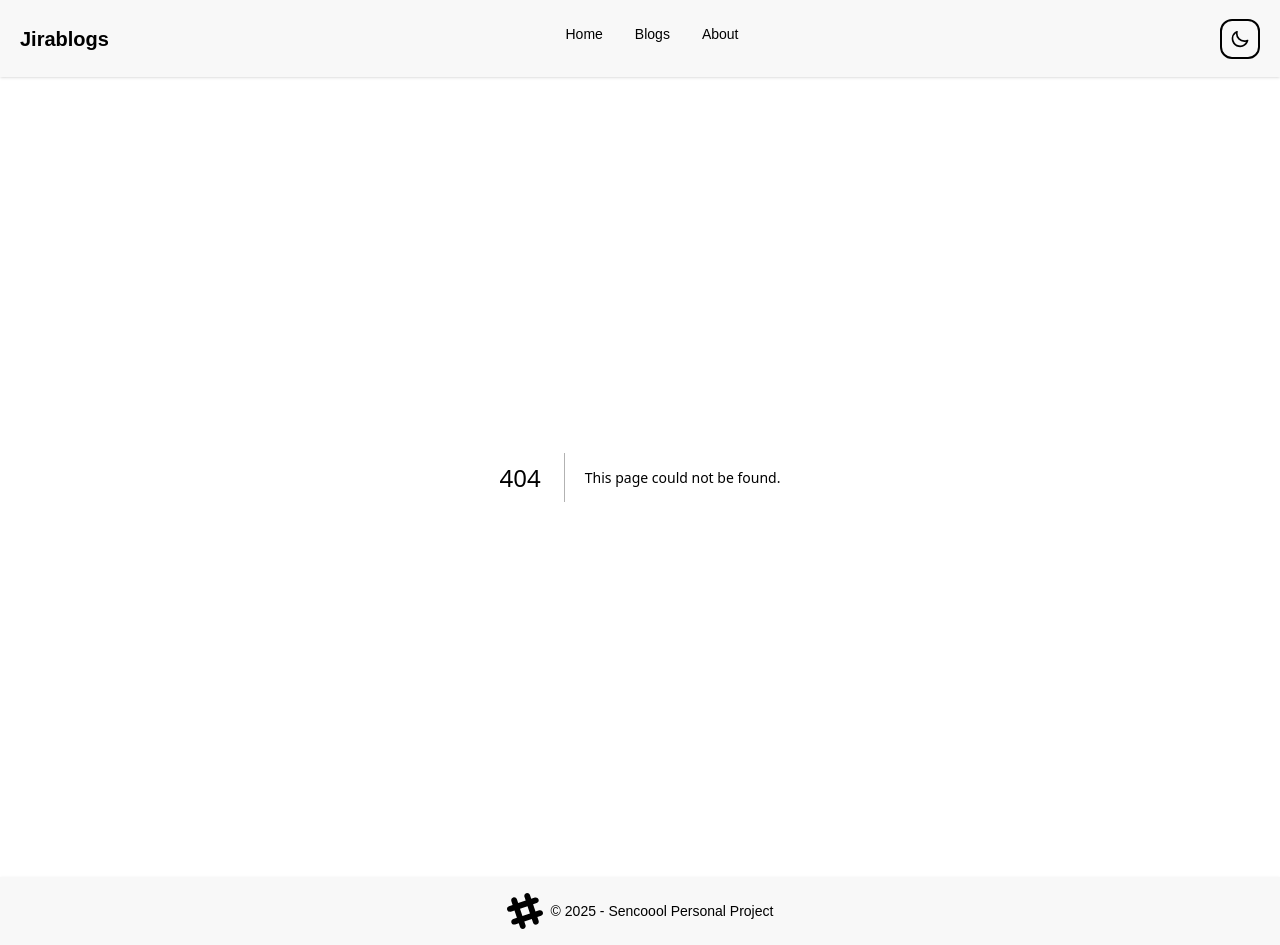
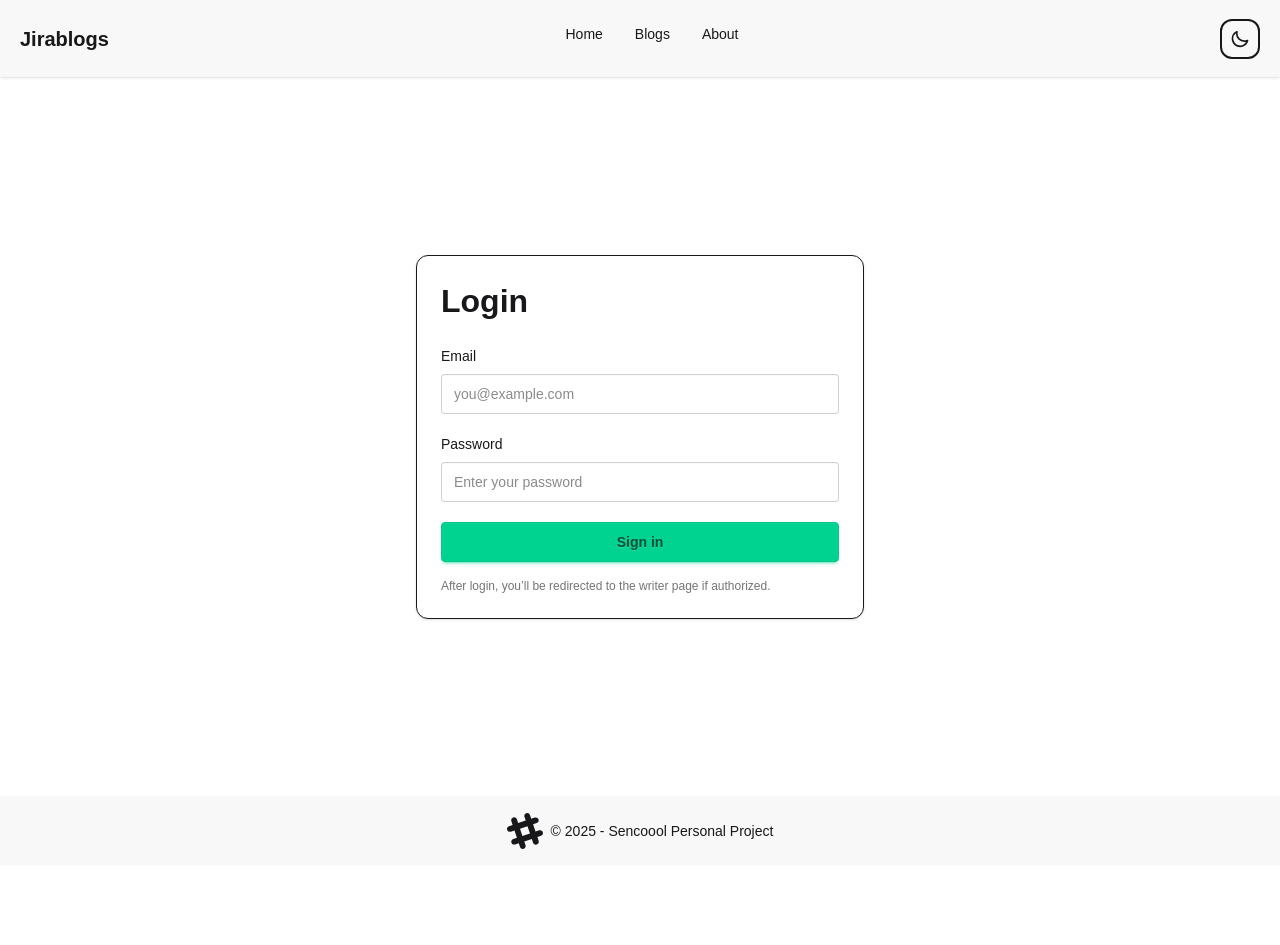
Before and after one commit to Sencoool/next-prisma-blogs, a Next.js app: page /login in a window 1280 px wide. Before the commit this address had no page. After the commit the page ends 865 px from the top, so only its background shows below. Built offline with nearby package versions, Linux system fonts and the light colour scheme.

Commit message:
feat: implements login page

```diff
--- a/app/api/authentication/login/route.ts
+++ b/app/api/authentication/login/route.ts
@@ -21,6 +21,7 @@ export async function POST(req: NextRequest) {
   try {
     const body = await req.json();
     const parsed = LoginSchema.safeParse(body);
+
     if (!parsed.success) {
       return NextResponse.json(
         { error: "Invalid credentials" },
--- a/app/api/authentication/register/route.ts
+++ b/app/api/authentication/register/route.ts
@@ -13,9 +13,9 @@ const RegisterSchema = z.object({
     .max(100),
 });
 
-export async function POST(req: NextRequest) {
+export async function POST(request: NextRequest) {
   try {
-    const json = await req.json();
+    const json = await request.json();
     const parsed = RegisterSchema.safeParse(json);
     if (!parsed.success) {
       return NextResponse.json(
--- a/app/components/RichTextEditor.tsx
+++ b/app/components/RichTextEditor.tsx
@@ -1,6 +1,6 @@
 "use client";
 
-import { useEffect, useCallback } from "react";
+import { useEffect } from "react";
 import { useEditor, EditorContent, Editor } from "@tiptap/react";
 import StarterKit from "@tiptap/starter-kit";
 import Underline from "@tiptap/extension-underline"; // Needed for underline support
@@ -62,20 +62,18 @@ export default function Tiptap({
   }
 
   // Toggle heading (if already active = revert to paragraph)
-  const applyHeading = useCallback(
-    (level: HeadingLevel) => {
+  function applyHeading(level: HeadingLevel) {
+    if (!editor) return; // guard: editor can be null on first render
     if (editor.isActive("heading", { level })) {
       editor.chain().focus().setParagraph().run();
     } else {
       editor.chain().focus().toggleHeading({ level }).run();
     }
-    },
-    [editor]
-  );
+  }
 
-  // Image upload handler
-  const handleImageUpload = useCallback(
-    (event: React.ChangeEvent<HTMLInputElement>) => {
+  // Image upload handler (no useCallback)
+  function handleImageUpload(event: React.ChangeEvent<HTMLInputElement>) {
+    if (!editor) return; // guard: editor can be null on first render
     const files = Array.from(event.target.files || []);
     if (!files.length) return;
 
@@ -86,7 +84,6 @@ export default function Tiptap({
         file.type === "image/jpeg" ||
         file.type === "image/png" ||
         file.type === "image/webp";
-
       if (!isValidType) {
         errors.push(`${file.name}: only JPG / PNG / WEBP allowed`);
         return;
@@ -108,12 +105,9 @@ export default function Tiptap({
     if (errors.length) {
       alert("Image upload issues:\n" + errors.join("\n"));
     }
-
-      // Reset input value so the same file can be selected again if needed
+    // Reset so the same file can be selected again
     event.target.value = "";
-    },
-    [editor]
-  );
+  }
 
   // Helper for toolbar buttons
   const btnClass = (active?: boolean) =>
--- /dev/null
+++ b/app/login/page.tsx
@@ -0,0 +1,111 @@
+"use client";
+
+import { useState } from "react";
+import { useRouter } from "next/navigation";
+import { email, z } from "zod";
+import axios from "axios";
+
+// Zod schema for form validation
+const LoginSchema = z.object({
+  email: z.email("Invalid email").trim().toLowerCase(),
+  password: z.string().min(8, "Password must be at least 8 characters"),
+});
+
+type LoginFields = z.infer<typeof LoginSchema>;
+
+export default function LoginPage() {
+  const router = useRouter();
+  const [form, setForm] = useState<LoginFields>({ email: "", password: "" });
+  const [submitting, setSubmitting] = useState(false);
+
+  async function onSubmit(e: React.FormEvent<HTMLFormElement>) {
+    e.preventDefault();
+
+    setSubmitting(true);
+    try {
+      await axios.post(
+        `${process.env.NEXT_PUBLIC_API_URL}/api/authentication/login`,
+        {
+          email: form.email,
+          password: form.password,
+        }
+      );
+      router.push("/posts/new"); // Redirect to writer page after login
+    } catch {
+      return;
+    } finally {
+      setSubmitting(false);
+    }
+  }
+
+  return (
+    <main className="min-h-[90vh] flex items-center justify-center p-4">
+      <div className="w-full max-w-md bg-base-100 border rounded-xl p-6 shadow-sm">
+        <h1 className="text-2xl font-bold mb-6">Login</h1>
+
+        <form onSubmit={onSubmit} noValidate className="space-y-5">
+          {/* Email */}
+          <div>
+            <label htmlFor="email" className="block text-sm font-medium mb-2">
+              Email
+            </label>
+            <input
+              id="email"
+              type="email"
+              autoComplete="email"
+              className={`input input-bordered w-full`}
+              placeholder="you@example.com"
+              value={form.email}
+              onChange={(e) =>
+                setForm((s) => ({ ...s, email: e.target.value }))
+              }
+              disabled={submitting}
+              required
+            />
+          </div>
+
+          {/* Password */}
+          <div>
+            <label
+              htmlFor="password"
+              className="block text-sm font-medium mb-2"
+            >
+              Password
+            </label>
+            <div className="relative">
+              <input
+                id="password"
+                type="password"
+                autoComplete="current-password"
+                className={`input input-bordered w-full pr-16`}
+                placeholder="Enter your password"
+                value={form.password}
+                onChange={(e) =>
+                  setForm((s) => ({ ...s, password: e.target.value }))
+                }
+                disabled={submitting}
+                required
+              />
+            </div>
+          </div>
+
+          <button
+            type="submit"
+            className="btn btn-success w-full"
+            disabled={submitting}
+          >
+            {submitting ? (
+              <span className="loading loading-spinner loading-sm" />
+            ) : (
+              "Sign in"
+            )}
+          </button>
+        </form>
+
+        <p className="text-xs text-base-content/60 mt-4">
+          After login, you’ll be redirected to the writer page if authorized.
+        </p>
+      </div>
+    </main>
+  );
+}
--- a/app/posts/new/layout.tsx
+++ b/app/posts/new/layout.tsx
@@ -23,7 +23,7 @@ export default async function EditorLayout({
   const token = cookieStore.get("auth_token")?.value;
 
   if (!token) {
-    redirect("/");
+    redirect("/login");
   }
 
   try {
```
Lines whose indentation alone changed are shown as unchanged.
